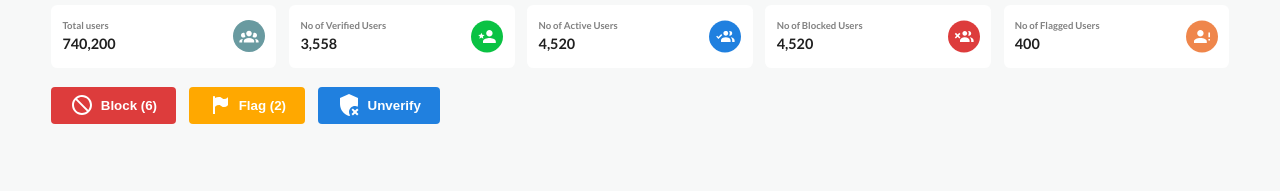
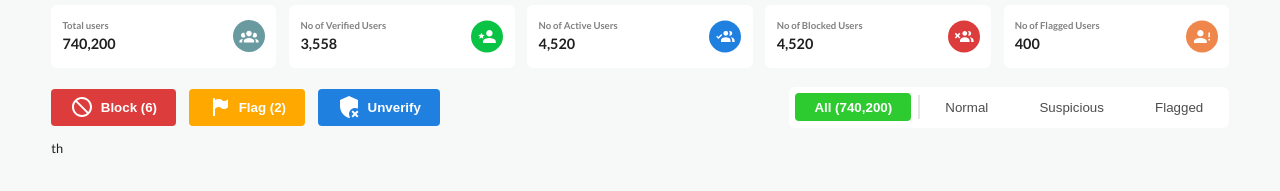
Before and after one commit to Mary-Keje/plug-admin, a website: page index.html in a window 1280 px wide. Shown: the part 183-374 px from the top of the page. Drawn offline with Linux system fonts and the light colour scheme.

Commit message:
worked on the button menus

```diff
--- a/index.html
+++ b/index.html
@@ -271,9 +271,21 @@
                 Unverify
               </button>
             </div>
-            <div></div>
+            <div class="btn-menus">
+              <button class="btn-menus__btn-type btn-menus__btn-type--active">All (740,200)</button>
+              <div class="btn-menus__divider"></div>
+              <button class="btn-menus__btn-type">Normal</button>
+              <div></div>
+              <button class="btn-menus__btn-type">Suspicious</button>
+              <div></div>
+              <button class="btn-menus__btn-type">Flagged</button>
+            </div>
           </div>
-          <div></div>
+          <div>
+            <table>
+              th
+            </table>
+          </div>
         </div>
       </div>
     </div>
--- a/sass/component/_button.scss
+++ b/sass/component/_button.scss
@@ -61,3 +61,36 @@
     gap: 0.8rem;
   }
 }
+
+.btn-menus {
+  border-radius: 0.8rem;
+  background-color: #ffffff;
+  padding: 0.8rem;
+
+  // height: 8rem;
+
+  display: flex;
+  align-items: center;
+  gap: 0.8rem;
+
+  &__btn-type {
+    color: #4d4d4d;
+    background: none;
+    border-radius: 4px;
+    border: none;
+    padding: 0.8rem 2.4rem;
+
+    // height: 4rem;
+
+    &--active {
+      font-weight: 600;
+      color: #ffffff;
+      background-color: #2dcb30;
+    }
+  }
+
+  &__divider {
+    border: 1px solid #e6e6e6;
+    height: 3rem;
+  }
+}
--- a/sass/pages/style.scss
+++ b/sass/pages/style.scss
@@ -59,4 +59,10 @@
     flex-direction: column;
     gap: 1.6rem;
   }
+
+  &__details-btns {
+    display: flex;
+    // align-items: center;
+    justify-content: space-between;
+  }
 }
```
Also changed, not shown: css/style.css, 1 other file.
